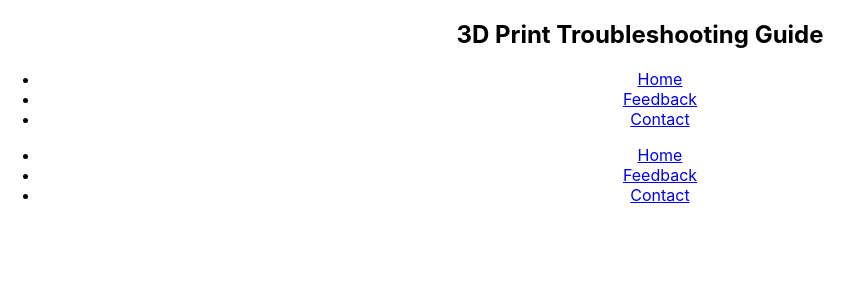
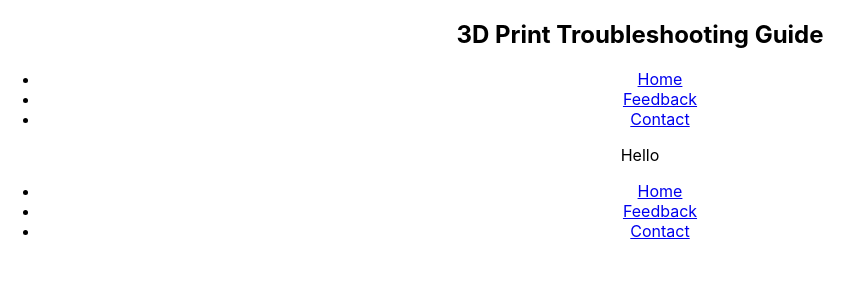
Before and after one commit to Topash15/3d_print_troubleshooting, a React (Create React App) app in the folder client/: page / in a window 1280 px wide. Shown: the top 300 px of the page, without its empty margins (0-863 px from the left). Built offline with nearby package versions, Linux system fonts and the light colour scheme; no server answers.

Commit message:
added basic hero to pull problems to global state. not working

```diff
--- a/client/src/App.js
+++ b/client/src/App.js
@@ -5,7 +5,7 @@ import { createHttpLink, ApolloClient, InMemoryCache, ApolloProvider } from "@ap
 
 // Pages
 import Home from "./pages/Home";
-import Step from "./pages/Step";
+// import Step from "./pages/Step";
 
 const httpLink = createHttpLink({
   uri: "/graphql",
--- a/client/src/components/Hero/index.js
+++ b/client/src/components/Hero/index.js
@@ -1,7 +1,17 @@
 import React from 'react';
+import {useQuery} from '@apollo/client';
+import { QUERY_ALL_PROBLEMS } from '../../utils/queries'
 
 function Hero (){
 
+    const { loading, data} = useQuery(QUERY_ALL_PROBLEMS);
+    console.log(data)
+
+    return (
+        <div>
+            Hello
+        </div>
+    )
 }
 
 export default Hero;
--- a/client/src/pages/Home.js
+++ b/client/src/pages/Home.js
@@ -2,14 +2,14 @@ import React from 'react';
 
 // Components
 import Nav from '../components/Nav';
-// import Hero from '../components/Hero';
+import Hero from '../components/Hero';
 import Footer from '../components/Footer';
 
 function Home (){
     return(
         <div>
             < Nav />
-            {/* < Hero /> */}
+            < Hero />
             < Footer />
         </div>
     )
```
Also changed, not shown: 1 other file (tests, documents, lock files or other folders).
